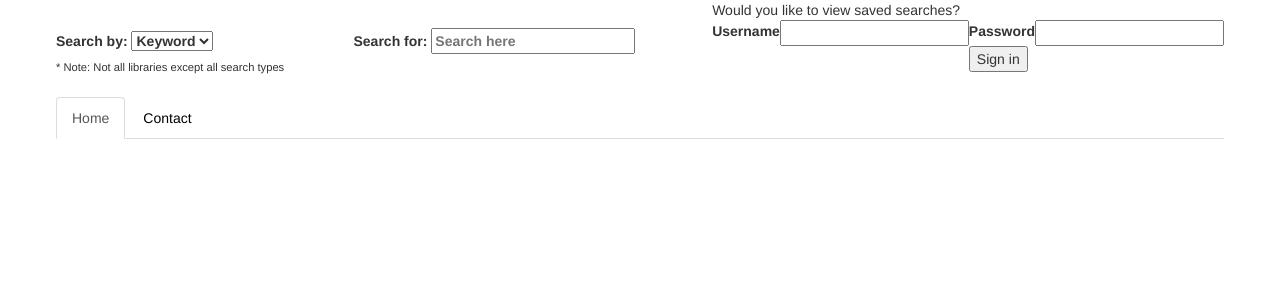
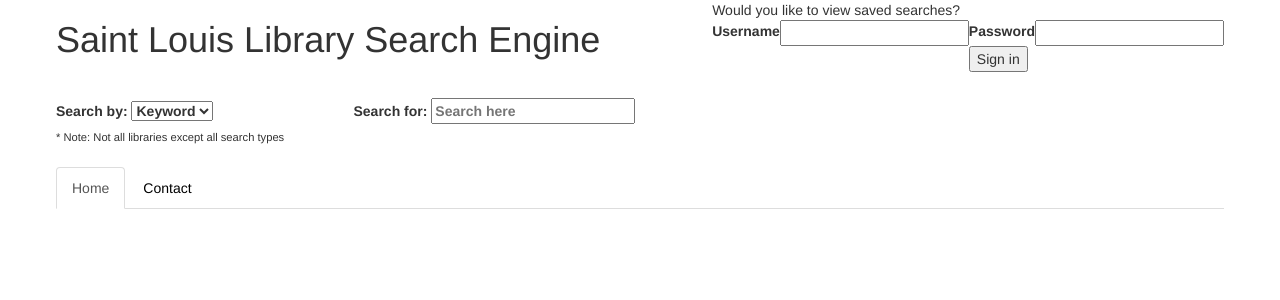
Before and after one commit to ki42/library, a Flask app: page / in a window 1280 px wide. Shown: the part 56-356 px from the top of the page. Run offline with Flask 2, Linux system fonts and the light colour scheme; data that the repository does not hold is empty; parts of the project's set-up code (start-up, migrations or seed data) failed here and were passed over; some libraries are stand-ins or nearby versions.

Commit message:
complete for now

```diff
--- a/main.py
+++ b/main.py
@@ -90,11 +90,12 @@ def search():
         else:
  #       if request.form['library']:             #did my user check a library?
             if list_of_checkedboxes == []:
-                list_of_checkedboxes = request.form.getlist('library')
-            else:
-                flash("Please check at least one library", category="error")
-                checkbox_error = "error"
-                return redirect("/")
+                if request.form.getlist('library') != []:
+                    list_of_checkedboxes = request.form.getlist('library')
+                else:
+                    flash("Please check at least one library", category="error")
+                    checkbox_error = "error"
+                    return redirect("/")
 
         if not query_error and not checkbox_error:  #this passes if the strings stay empty
             list_of_urls = []
--- a/templates/base.html
+++ b/templates/base.html
@@ -152,7 +152,7 @@
         {% endif %}
         </div>
         <!--<img src="./images/liblogo.jpg" alt="Lib Logo" /> -->
-        </h1>
+        <h1>Saint Louis Library Search Engine</h1>
         {% with messages = get_flashed_messages(with_categories=true) %}
         {% if messages %}
           <ul class=flashes>
```
